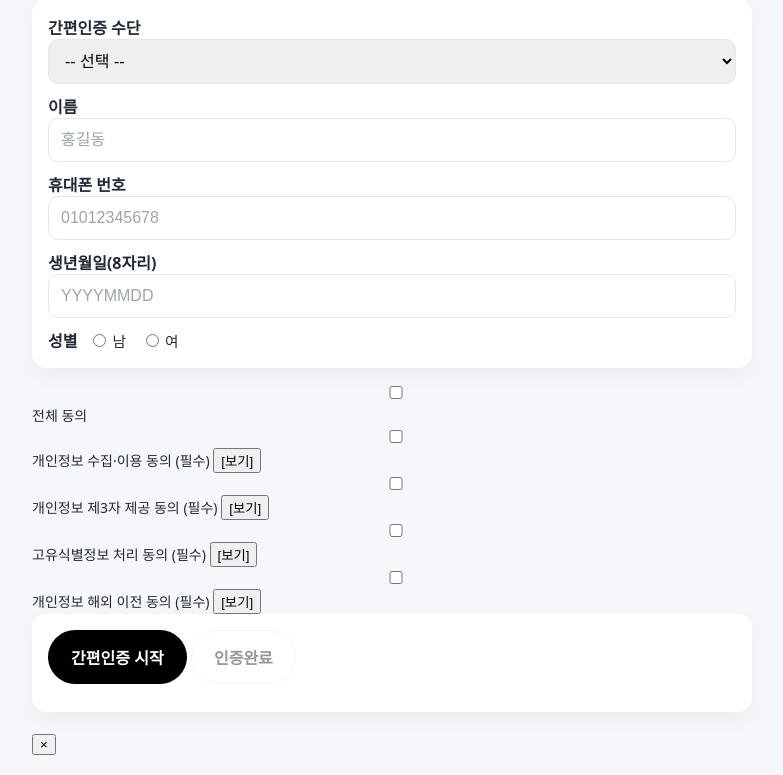
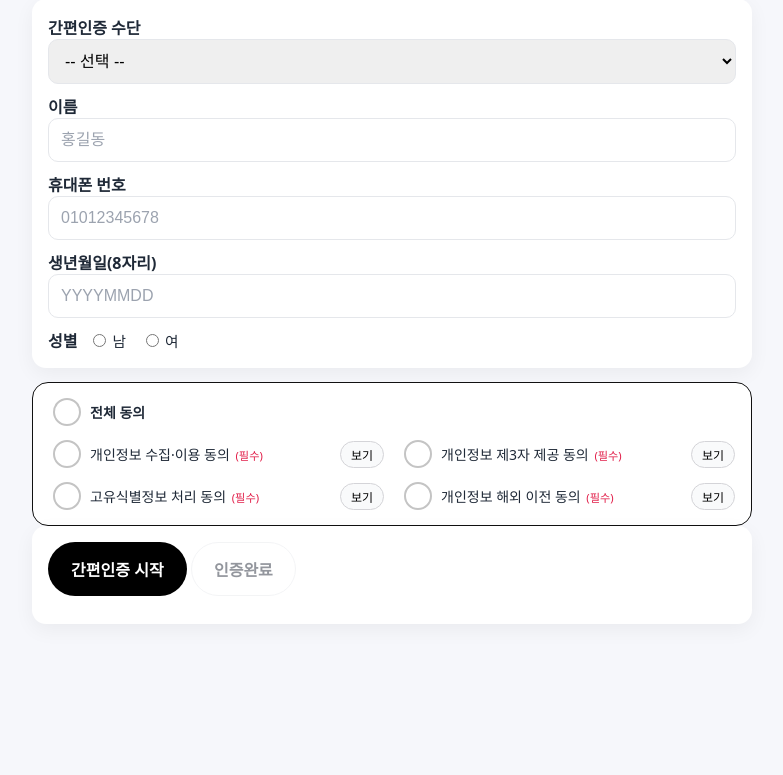
Before and after one commit to heloscuser-cloud/diet-survey-prototype, a FastAPI app: page /nhis in a window 1280 px wide. Shown: the part 104-879 px from the top of the page, without its empty margins (248-1031 px from the left). After the commit the page ends 700 px from the top, so only its background shows below. Run offline with FastAPI, Linux system fonts and the light colour scheme; parts of the project's set-up code (start-up, migrations or seed data) failed here and were passed over.

Commit message:
251201_add agreement doc,db,respondent agreement_all,agreement_at,update_at

```diff
--- a/app/templates/nhis_fetch.html
+++ b/app/templates/nhis_fetch.html
@@ -55,7 +55,162 @@
       color: #111827;               /* 진한 회색 */
       border-color: #e5e7eb;        /* 엷은 회색 테두리 */
     }
+  /* 동의 영역 전체 박스 */
+  .consent-box {
+    background-color: #ffffff;
+    border: 1px solid #111111;
+    border-radius: 16px;
+    padding: 12px 16px;
+    font-size: 0.9rem;
+  }
 
+  .consent-row {
+    display: flex;
+    flex-wrap: wrap;
+    gap: 8px 16px;
+    margin-top: 8px;
+    align-items: center;
+  }
+
+  .consent-row-top {
+    justify-content: flex-start;
+    margin-top: 0;
+    margin-bottom: 4px;
+  }
+
+  .consent-col {
+    flex: 1 1 160px; /* 모바일에서는 1열, 넓은 화면에서는 2열 */
+    display: flex;
+    align-items: center;
+    justify-content: space-between;
+    gap: 8px;
+  }
+
+  .consent-label {
+    display: inline-flex;
+    align-items: center;
+    gap: 6px;
+  }
+
+  .consent-label-text {
+    font-weight: 600;
+  }
+
+  .consent-required {
+    color: #e11d48; /* Tailwind의 red-500 비슷한 느낌 */
+    font-size: 0.8em;
+    margin-left: 2px;
+  }
+
+  /* 동그란 체크박스 스타일 */
+  .consent-check {
+    appearance: none;
+    -webkit-appearance: none;
+    width: 18px;
+    height: 18px;
+    border-radius: 999px;
+    border: 2px solid #c4c4c4;
+    background-color: #ffffff;
+    display: inline-block;
+    position: relative;
+    cursor: pointer;
+    vertical-align: middle;
+  }
+
+  .consent-check:checked {
+    border-color: #111111;
+    background-color: #111111;
+  }
+
+  .consent-check:checked::after {
+    content: '';
+    position: absolute;
+    left: 4px;
+    top: 1px;
+    width: 5px;
+    height: 9px;
+    border: 2px solid #ffffff;
+    border-top: none;
+    border-left: none;
+    transform: rotate(45deg);
+  }
+
+  /* 보기 버튼 스타일 (모바일스럽게 둥글게) */
+  .consent-view-btn {
+    flex-shrink: 0;
+    padding: 4px 10px;
+    border-radius: 999px;
+    border: 1px solid #d4d4d8;
+    background-color: #f9fafb;
+    font-size: 0.75rem;
+    cursor: pointer;
+    white-space: nowrap;
+  }
+
+  .consent-view-btn:hover {
+    background-color: #e5e7eb;
+  }
+
+  /* 동의서 모달 오버레이 */
+  .consent-modal {
+    position: fixed;
+    inset: 0;
+    background: rgba(0,0,0,0.45);
+    display: none;        /* 기본은 숨김 */
+    align-items: center;
+    justify-content: center;
+    z-index: 50;
+  }
+
+  .consent-modal.show {
+    display: flex;
+  }
+
+  .consent-modal-panel {
+    background: #ffffff;
+    border-radius: 12px;
+    box-shadow: 0 10px 30px rgba(0,0,0,0.15);
+    max-width: 520px;
+    width: 100%;
+    margin: 0 16px;
+    max-height: 70vh;
+    display: flex;
+    flex-direction: column;
+  }
+
+  .consent-modal-header {
+    display: flex;
+    align-items: center;
+    justify-content: space-between;
+    padding: 8px 12px;
+    border-bottom: 1px solid #e5e7eb;
+  }
+
+  .consent-modal-title {
+    font-size: 0.9rem;
+    font-weight: 600;
+  }
+
+  .consent-modal-close {
+    border: none;
+    background: transparent;
+    font-size: 1.2rem;
+    line-height: 1;
+    cursor: pointer;
+    color: #6b7280;
+  }
+
+  .consent-modal-close:hover {
+    color: #111827;
+  }
+
+  .consent-modal-body {
+    padding: 10px 12px 12px;
+    font-size: 0.8rem;
+    line-height: 1.5;
+    white-space: pre-wrap;
+    overflow-y: auto;
+  }
   </style>
 </head>
 <body>
@@ -118,60 +273,74 @@
       </div>
     </div>
 
-    <!-- 동의 체크박스 영역 -->
-    <div class="mt-6 space-y-2 text-sm">
-      <!-- 1줄: 전체 동의 -->
-      <label class="inline-flex items-center gap-2">
-        <input type="checkbox" id="agree_all" class="h-4 w-4">
-        <span class="font-semibold">전체 동의</span>
+<!-- 동의 영역 시작 -->
+<div class="mt-6">
+  <div class="consent-box">
+    <!-- 1행: 전체 동의 -->
+    <div class="consent-row consent-row-top">
+      <label class="consent-label">
+        <input type="checkbox" id="agree_all" class="consent-check">
+        <span class="consent-label-text">전체 동의</span>
       </label>
+    </div>
 
-      <!-- 2줄: 개인정보 수집/이용 + 제3자 제공 -->
-      <div class="ml-5 flex flex-wrap items-center gap-4">
-        <label class="inline-flex items-center gap-1">
-          <input type="checkbox" id="agree_collect" class="h-4 w-4">
-          <span>개인정보 수집·이용 동의 <span class="text-red-500">(필수)</span></span>
+    <!-- 2행: 수집·이용 / 제3자 제공 -->
+    <div class="consent-row">
+      <div class="consent-col">
+        <label class="consent-label">
+          <input type="checkbox" id="agree_collect" class="consent-check">
+          <span>개인정보 수집·이용 동의 <span class="consent-required">(필수)</span></span>
         </label>
         <button type="button"
-                class="px-2 py-1 text-xs border rounded hover:bg-gray-50"
+                class="consent-view-btn"
                 data-consent="collect">
-          [보기]
-        </button>
-
-        <label class="inline-flex items-center gap-1">
-          <input type="checkbox" id="agree_third" class="h-4 w-4">
-          <span>개인정보 제3자 제공 동의 <span class="text-red-500">(필수)</span></span>
-        </label>
-        <button type="button"
-                class="px-2 py-1 text-xs border rounded hover:bg-gray-50"
-                data-consent="third">
-          [보기]
+          보기
         </button>
       </div>
 
-      <!-- 3줄: 고유식별정보 처리 + 해외 이전 -->
-      <div class="ml-5 flex flex-wrap items-center gap-4">
-        <label class="inline-flex items-center gap-1">
-          <input type="checkbox" id="agree_unique" class="h-4 w-4">
-          <span>고유식별정보 처리 동의 <span class="text-red-500">(필수)</span></span>
+      <div class="consent-col">
+        <label class="consent-label">
+          <input type="checkbox" id="agree_third" class="consent-check">
+          <span>개인정보 제3자 제공 동의 <span class="consent-required">(필수)</span></span>
         </label>
         <button type="button"
-                class="px-2 py-1 text-xs border rounded hover:bg-gray-50"
-                data-consent="unique">
-          [보기]
-        </button>
-
-        <label class="inline-flex items-center gap-1">
-          <input type="checkbox" id="agree_overseas" class="h-4 w-4">
-          <span>개인정보 해외 이전 동의 <span class="text-red-500">(필수)</span></span>
-        </label>
-        <button type="button"
-                class="px-2 py-1 text-xs border rounded hover:bg-gray-50"
-                data-consent="overseas">
-          [보기]
+                class="consent-view-btn"
+                data-consent="third">
+          보기
         </button>
       </div>
     </div>
+
+    <!-- 3행: 고유식별 / 해외 이전 -->
+    <div class="consent-row">
+      <div class="consent-col">
+        <label class="consent-label">
+          <input type="checkbox" id="agree_unique" class="consent-check">
+          <span>고유식별정보 처리 동의 <span class="consent-required">(필수)</span></span>
+        </label>
+        <button type="button"
+                class="consent-view-btn"
+                data-consent="unique">
+          보기
+        </button>
+      </div>
+
+      <div class="consent-col">
+        <label class="consent-label">
+          <input type="checkbox" id="agree_overseas" class="consent-check">
+          <span>개인정보 해외 이전 동의 <span class="consent-required">(필수)</span></span>
+        </label>
+        <button type="button"
+                class="consent-view-btn"
+                data-consent="overseas">
+          보기
+        </button>
+      </div>
+    </div>
+  </div>
+</div>
+<!-- 동의 영역 끝 -->
+
 
     <input type="hidden" id="nextUrl" value="{{ next_url or '/info' }}">
 
@@ -228,7 +397,6 @@
   const consentModalBody  = document.getElementById('consentModalBody');
   const consentModalClose = document.getElementById('consentModalClose');
 
-  // 4개 개별 동의 모두 체크됐는지
   function allConsentChecked() {
     return (
       agreeCollect?.checked &&
@@ -238,44 +406,88 @@
     );
   }
 
-  // 전체 동의 체크 상태 갱신
   function syncAgreeAll() {
     if (agreeAll) {
       agreeAll.checked = allConsentChecked();
     }
   }
 
-
-  function setStatus(text, cls) {
-    statusEl.className = 'status' + (cls ? ' ' + cls : '');
-    statusEl.textContent = text || '';
-  }
-  const onlyDigits = v => (v||'').replace(/[^0-9]/g, '');
-
-  function selectedGender(){
-    for (const r of genderRadios){ if (r.checked) return r.value; }
-    return '';
+  function openConsentModal(kind) {
+    if (!consentModal) return;
+    const text = CONSENT_TEXTS[kind] || '';
+    const titleMap = {
+      collect:  '개인정보 수집·이용 동의',
+      third:    '개인정보 제3자 제공 및 처리위탁 동의',
+      unique:   '고유식별정보 처리 동의',
+      overseas: '개인정보 해외 이전 동의'
+    };
+    if (consentModalTitle) {
+      consentModalTitle.textContent = titleMap[kind] || '동의서 내용';
+    }
+    if (consentModalBody) {
+      consentModalBody.textContent = text;
+    }
+    consentModal.classList.add('show');
   }
 
-  function applyInputRule(){
-    const isPASS = (loginSel.value === '3');
-    telecomRow.style.display = isPASS ? 'block' : 'none';
-    if (telecomSel) {
-      if (isPASS) telecomSel.disabled = false;
-      else { telecomSel.value = ''; telecomSel.disabled = true; }
-    }
-    validateStartEnabled();
+  function closeConsentModal() {
+    if (!consentModal) return;
+    consentModal.classList.remove('show');
   }
 
+  if (consentModalClose) {
+    consentModalClose.addEventListener('click', closeConsentModal);
+  }
+
+  if (consentModal) {
+    consentModal.addEventListener('click', (e) => {
+      if (e.target === consentModal) {
+        closeConsentModal();
+      }
+    });
+  }
+
+  // [보기] 버튼 클릭
+  document.querySelectorAll('.consent-view-btn[data-consent]').forEach(btn => {
+    btn.addEventListener('click', () => {
+      const kind = btn.getAttribute('data-consent');
+      openConsentModal(kind);
+    });
+  });
+
+  // 전체 동의 → 4개 모두 on/off
+  if (agreeAll) {
+    agreeAll.addEventListener('change', () => {
+      const checked = agreeAll.checked;
+      [agreeCollect, agreeThird, agreeUnique, agreeOverseas].forEach(el => {
+        if (el) el.checked = checked;
+      });
+      validateStartEnabled();
+    });
+  }
+
+  // 개별 동의 변경 시 전체 동의/버튼 상태 갱신
+  [agreeCollect, agreeThird, agreeUnique, agreeOverseas].forEach(el => {
+    if (!el) return;
+    el.addEventListener('change', () => {
+      syncAgreeAll();
+      validateStartEnabled();
+    });
+  });
+
   function validateStartEnabled(){
+    const opt     = loginSel?.value || '';
+    const isPASS  = (opt === '3');
+    const nameOk  = !!(nameEl?.value || '').trim();
+    const phoneOk = onlyDigits(phoneEl?.value).length >= 9;
+    const birthOk = onlyDigits(birthEl?.value).length === 8;
+    const genderOk= !!selectedGender();
+    const telOk   = !isPASS || !!(telecomSel?.value || '');
 
-  loginSel?.addEventListener('change', applyInputRule);
-  telecomSel?.addEventListener('change', validateStartEnabled);
-  nameEl?.addEventListener('input', validateStartEnabled);
-  phoneEl?.addEventListener('input', (e)=>{ e.target.value = onlyDigits(e.target.value).slice(0,11); validateStartEnabled(); });
-  birthEl?.addEventListener('input', ()=>{ validateStartEnabled(); });
-  for (const r of genderRadios){ r.addEventListener('change', validateStartEnabled); }
-  applyInputRule();
+    const consentOk = allConsentChecked();
+
+    btnStart.disabled = !(opt && nameOk && phoneOk && birthOk && genderOk && telOk && consentOk);
+  }
 
     // 전체 동의 → 개별 동의 모두 체크/해제
   if (agreeAll) {
@@ -581,21 +793,17 @@
 </script>
 
 <!-- 동의서 내용 모달 -->
-<div id="consentModal"
-     class="fixed inset-0 bg-black/40 hidden items-center justify-center z-50">
-  <div class="bg-white rounded-lg shadow-lg max-w-lg w-full mx-4">
-    <div class="flex items-center justify-between border-b px-4 py-2">
-      <h2 id="consentModalTitle" class="font-semibold text-sm"></h2>
-      <button type="button" id="consentModalClose"
-              class="text-gray-500 hover:text-black text-lg leading-none">
-        &times;
-      </button>
+<div id="consentModal" class="consent-modal">
+  <div class="consent-modal-panel">
+    <div class="consent-modal-header">
+      <h2 id="consentModalTitle" class="consent-modal-title"></h2>
+      <button type="button" id="consentModalClose" class="consent-modal-close">&times;</button>
     </div>
-    <div id="consentModalBody"
-         class="p-4 text-xs leading-relaxed whitespace-pre-wrap max-h-[60vh] overflow-y-auto"></div>
+    <div id="consentModalBody" class="consent-modal-body"></div>
   </div>
 </div>
 
 
+
 </body>
 </html>
```
